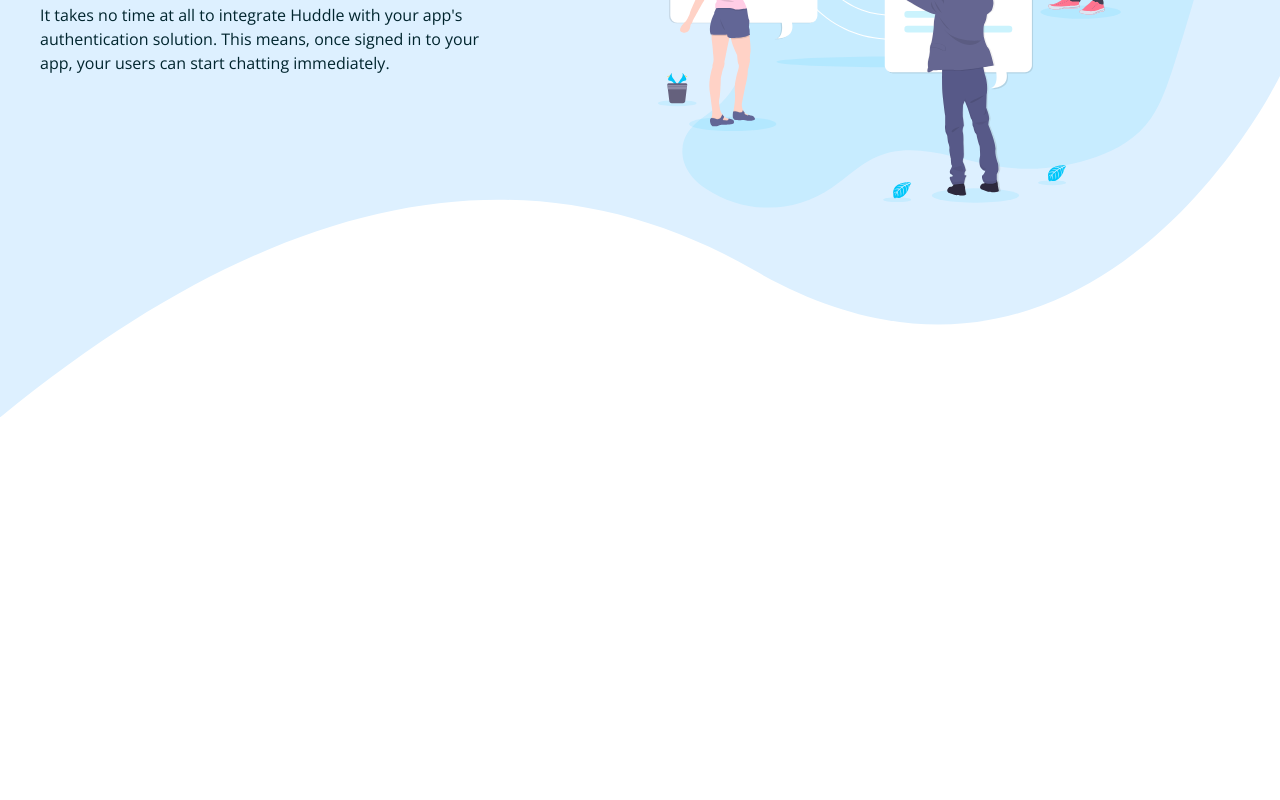
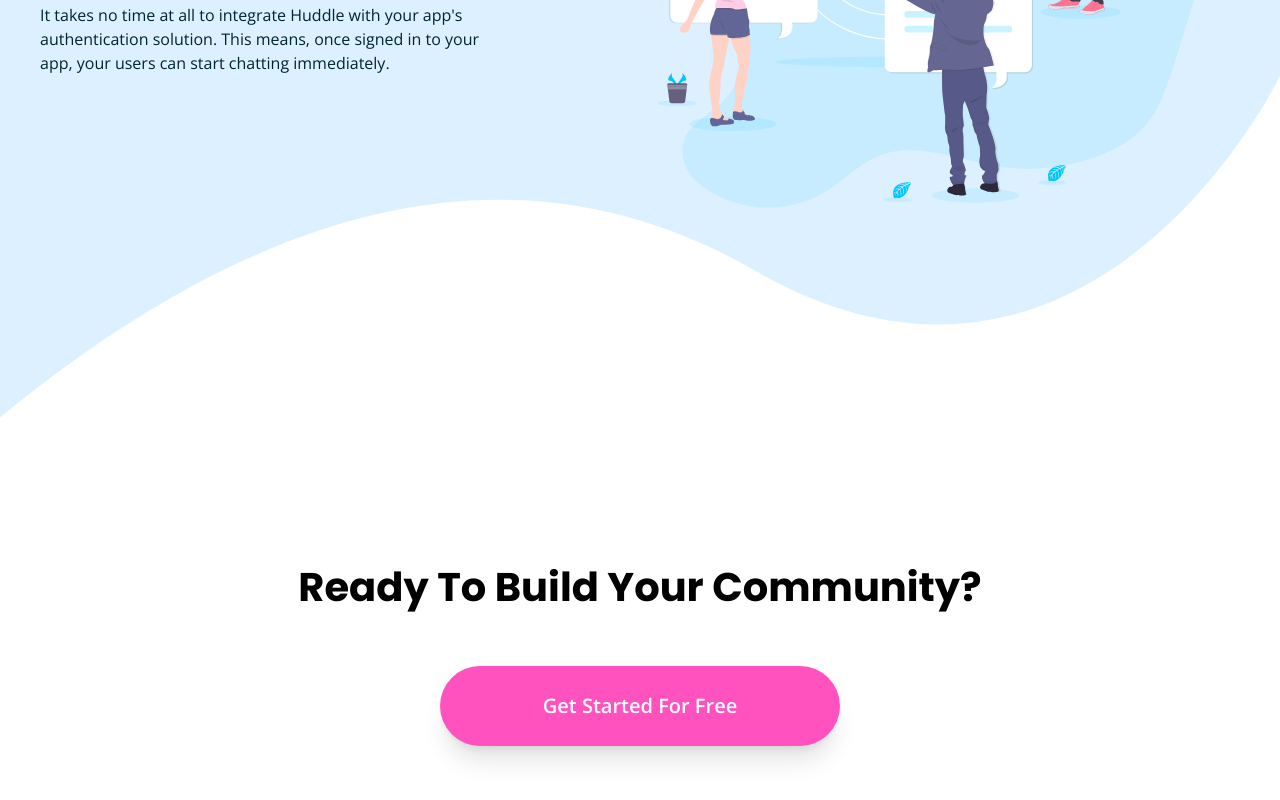
Before and after one commit to NikolaD93/Front_Mentor_Huddle-Landing-Page, a React (Vite) app: page / in a window 1280 px wide. Shown: the part 3744-4544 px from the top of the page. Before the commit the page ends 4291 px from the top, so only its background shows below. Built offline with nearby package versions, Linux system fonts and the light colour scheme.

Commit message:
cta done

```diff
--- a/src/App.jsx
+++ b/src/App.jsx
@@ -20,7 +20,7 @@ const App = () => {
         <Conversations />
         <Users />
       </div>
-      {/* <CTA /> */}
+      <CTA />
       {/* <Footer /> */}
     </div>
   );
--- a/src/components/CTA.jsx
+++ b/src/components/CTA.jsx
@@ -1,8 +1,13 @@
 import React from 'react'
+import CtaButton from '../common/CtaButton';
 
 const CTA = () => {
   return (
-    <div>CTA</div>
+    <section className='my-[200px] lg:my-[140px] flex flex-col items-center'>
+      <h2 className="hidden lg:block text-[40px]">Ready To Build Your Community?</h2>
+      <h2 className="text-[24px] text-center lg:hidden">Ready To Build Your <br /> Community?</h2>
+      <CtaButton/>
+    </section>
   )
 }
 
```
